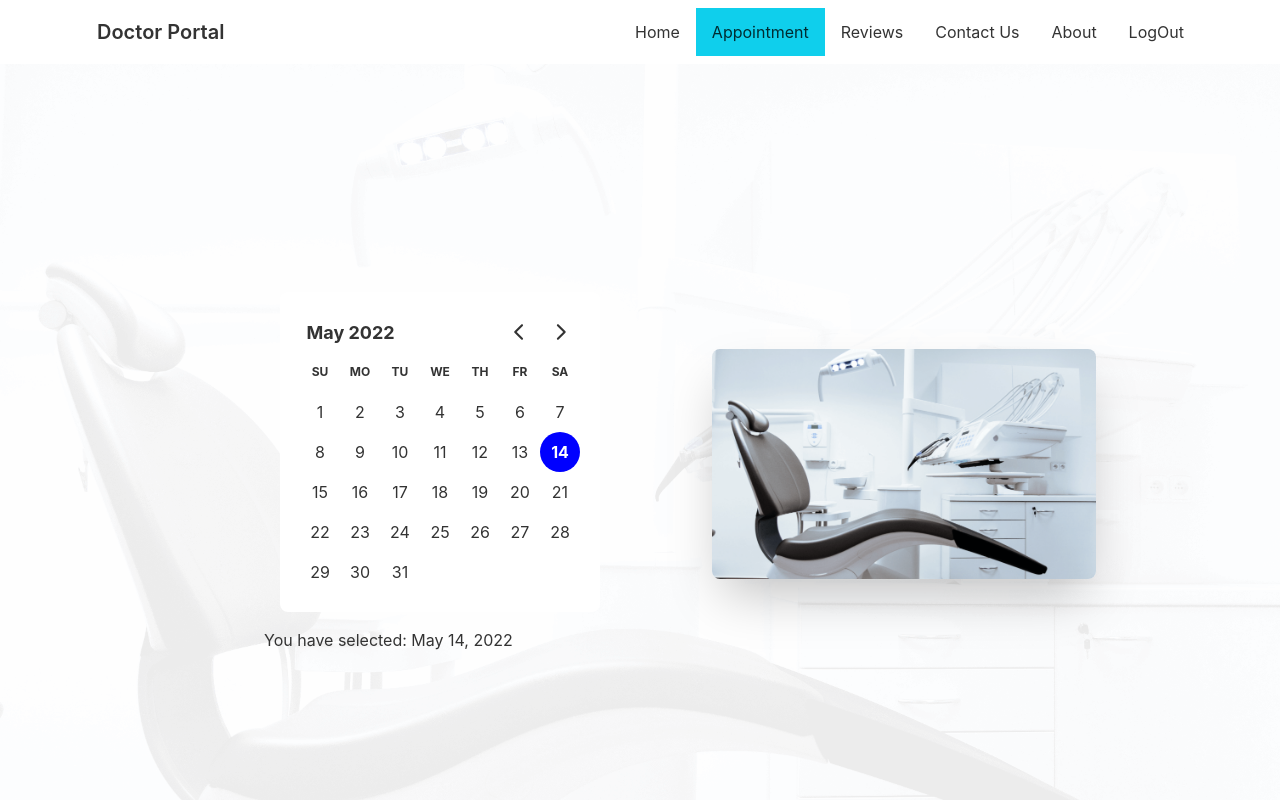
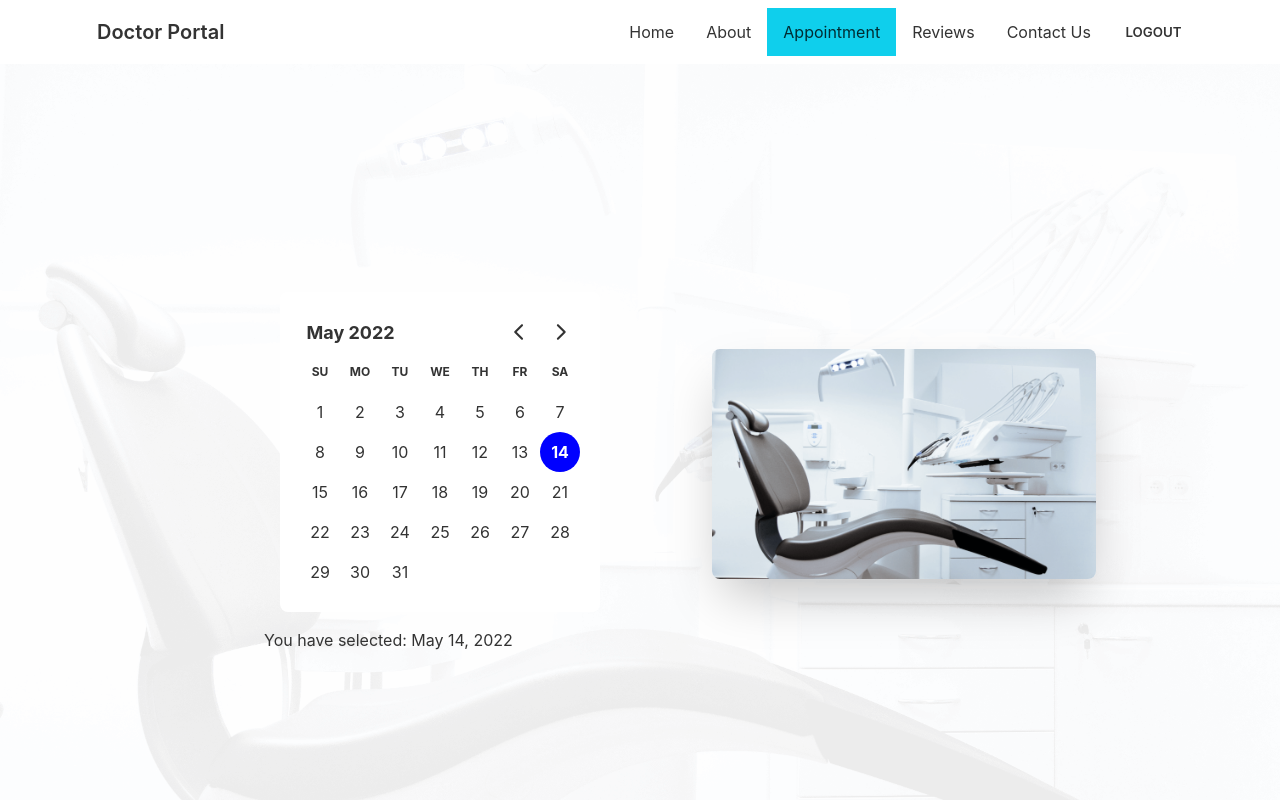
Before and after one commit to sayemhossain/doctor-lagbe, a React (Create React App) app: page /appointment in a window 1280 px wide. Shown: the top 800 px of the page. Built offline with nearby package versions, Linux system fonts and the light colour scheme; no server answers; sample sign-in values are in the browser's storage.

Commit message:
require auth done

```diff
--- a/src/App.js
+++ b/src/App.js
@@ -4,6 +4,7 @@ import Appointment from "./Pages/Appointment/Appointment";
 import Contact from "./Pages/Contact/Contact";
 import Home from "./Pages/Home/Home";
 import Login from "./Pages/Login/Login";
+import RequireAuth from "./Pages/Login/RequireAuth";
 import SignUp from "./Pages/Login/SignUp";
 import Navbar from "./Pages/Shared/Navbar";
 
@@ -16,7 +17,11 @@ function App() {
         <Route path="/about" element={<About></About>}></Route>
         <Route
           path="/appointment"
-          element={<Appointment></Appointment>}
+          element={
+            <RequireAuth>
+              <Appointment></Appointment>
+            </RequireAuth>
+          }
         ></Route>
         <Route path="/login" element={<Login></Login>}></Route>
         <Route path="/signup" element={<SignUp></SignUp>}></Route>
--- /dev/null
+++ b/src/Pages/Login/RequireAuth.js
@@ -0,0 +1,19 @@
+import React from "react";
+import { useAuthState } from "react-firebase-hooks/auth";
+import { Navigate, useLocation } from "react-router-dom";
+import auth from "../../firebase.init";
+import Loading from "../Shared/Loading";
+
+const RequireAuth = ({ children }) => {
+  const [user, loading, error] = useAuthState(auth);
+  const location = useLocation();
+  if (loading) {
+    return <Loading></Loading>;
+  }
+  if (!user) {
+    return <Navigate to="/login" state={{ from: location }} replace />;
+  }
+  return children;
+};
+
+export default RequireAuth;
--- a/src/Pages/Shared/Navbar.js
+++ b/src/Pages/Shared/Navbar.js
@@ -15,6 +15,9 @@ const Navbar = () => {
         <NavLink to="/">Home</NavLink>
       </li>
       <li>
+        <NavLink to="/about">About</NavLink>
+      </li>
+      <li>
         <NavLink to="/appointment">Appointment</NavLink>
       </li>
       <li>
@@ -24,11 +27,10 @@ const Navbar = () => {
         <NavLink to="/contact">Contact Us</NavLink>
       </li>
       <li>
-        <NavLink to="/about">About</NavLink>
-      </li>
-      <li>
         {user ? (
-          <button onClick={logout}>LogOut</button>
+          <button className="btn btn-ghost" onClick={logout}>
+            LogOut
+          </button>
         ) : (
           <NavLink to="/login">Login</NavLink>
         )}
```
